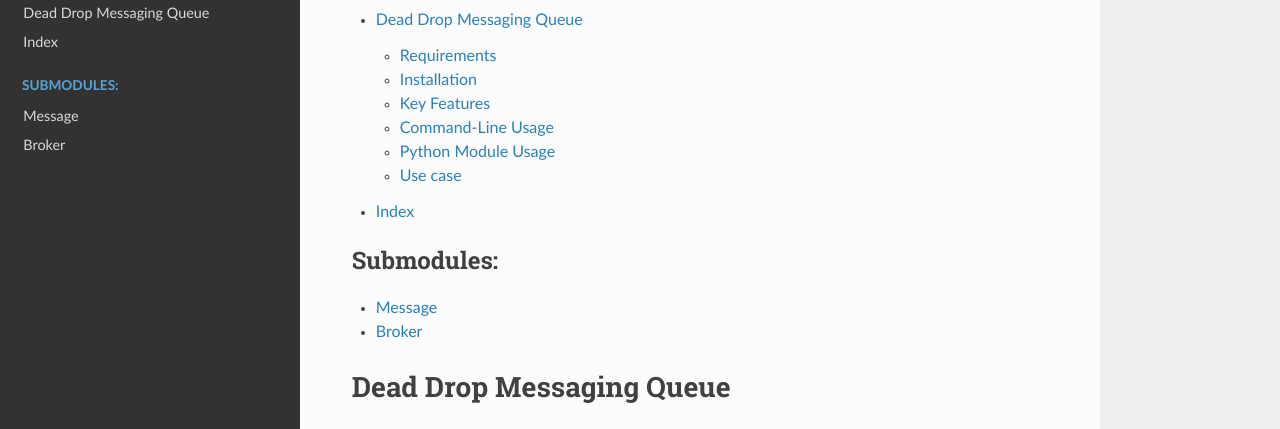
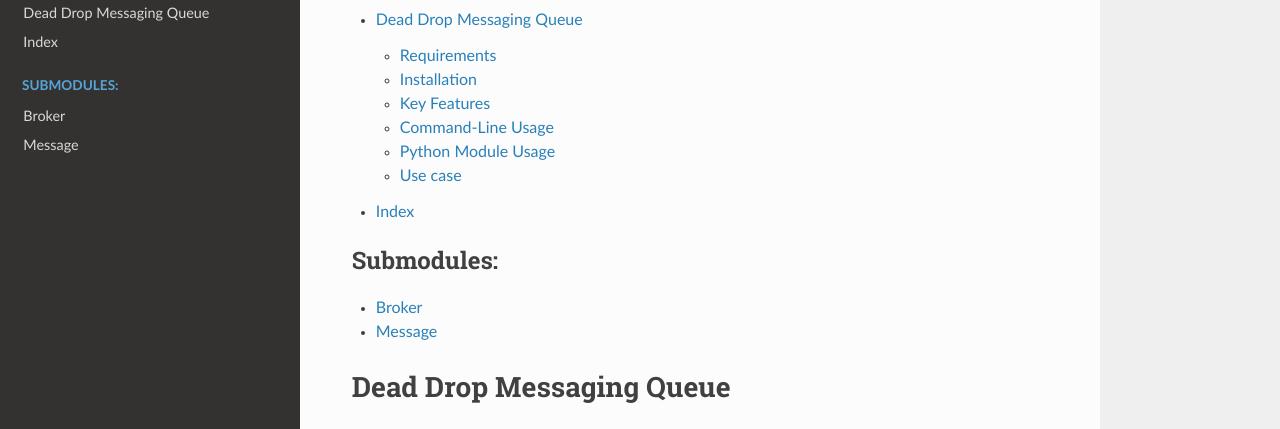
Before and after one commit to ddmq/ddmq, a Sphinx documentation site: the page built from docs/index.rst, in a window 1280 px wide and 900 px high. Shown: the part 139-568 px from the top of the window. Built offline with Sphinx 7.4.7 and the Read the Docs theme 2.0.0, drawn with Linux system fonts in a browser that asks for light colours.

Commit message:
Documentation

```diff
--- a/docs/index.rst
+++ b/docs/index.rst
@@ -20,9 +20,8 @@
    :maxdepth: 2
    :caption: Submodules:
 
+   broker
    message
-   broker
-
 
 
 
```
